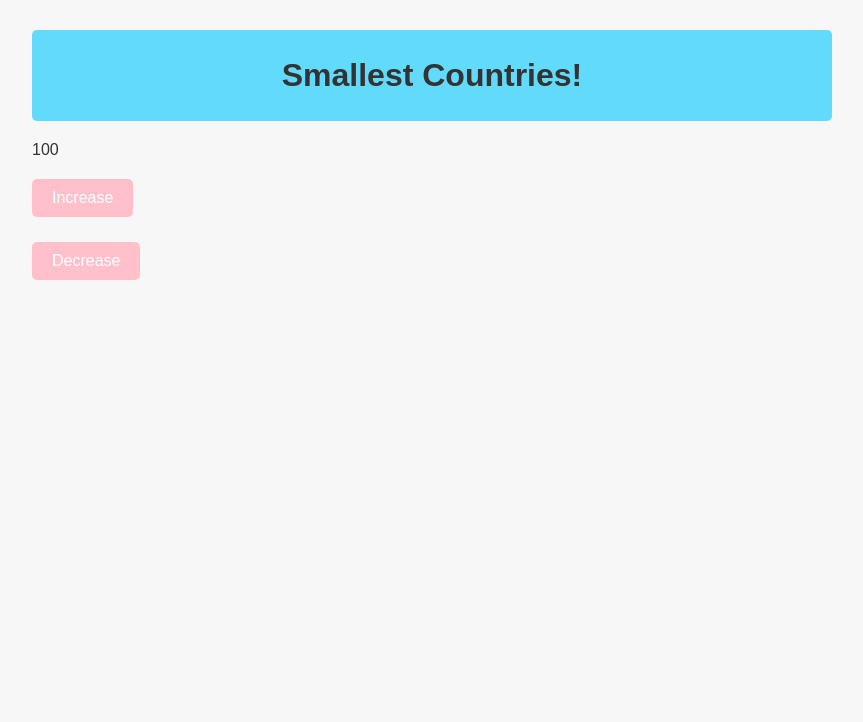
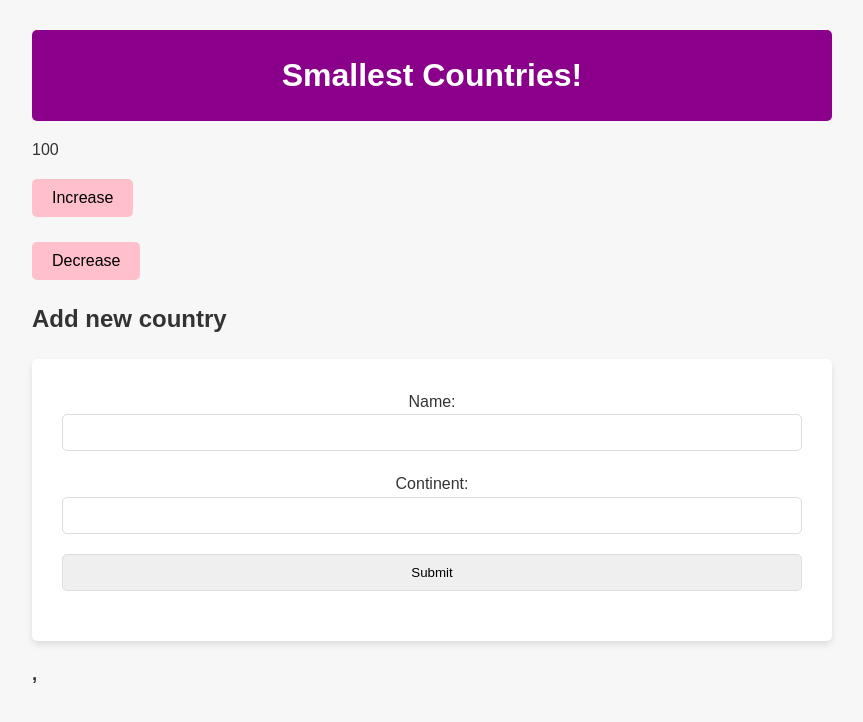
Before and after one commit to lonsnw/dry-tortugas-fs-react, a React (Vite) app: page / in a window 1280 px wide. Shown: the top 722 px of the page, without its empty margins (208-1071 px from the left). Built offline with nearby package versions, Linux system fonts and the light colour scheme.

Commit message:
Updating with POST

```diff
--- a/src/components/App/App.css
+++ b/src/components/App/App.css
@@ -6,7 +6,8 @@
 }
 
 header {
-  background: #61dafb;
+  background: darkmagenta;
+  color: white;
   padding: 20px;
   border-radius: 5px;
   text-align: center;
@@ -42,7 +43,7 @@ input {
 
 button {
   background: pink;
-  color: #fff;
+  color: #000;
   padding: 10px 20px;
   border: none;
   border-radius: 5px;
--- a/src/components/App/App.jsx
+++ b/src/components/App/App.jsx
@@ -3,7 +3,7 @@ import './App.css';
 // useState is a hook; we're importing the function that
 // we're going to use to keep our variables and the content on our page in sync.
 import { useState } from 'react';
-
+import axios from 'axios';
 
 function App() {
   // JavaScript goes inside of the function created for the app
@@ -14,7 +14,9 @@ function App() {
 
   // new way to declare a variable is in an array
   const [counter, setCounter] = useState(100);
-
+  // we can put in test data when we're setting things up to see what's working
+  const [name, setName] = useState('');
+  const [continent, setContinent] = useState('');
   // functions go here
   const increase = () => {
     // counter += 1;
@@ -28,6 +30,23 @@ function App() {
   const decrease = () => {
     setCounter(counter - 1);
     console.log('decrease', counter);
+  }
+
+  // function called when we submit the form
+  const sendToServer = (e) => {
+    // prevent the page from refreshing
+    e.preventDefault();
+    console.log('name', name, 'continent', continent);
+    // TODO: Axios POST
+    const dataToSend = { name: name, continent: continent };
+    // again adding /api because we're using vite as a build tool
+    axios.post('/api/countries', dataToSend).then((response) => {
+      // TODO: Axios GET
+
+    }).catch((error) => {
+      console.error(error);
+      alert('Something went wrong!');
+    })
   }
 
   return (
@@ -46,6 +65,14 @@ function App() {
         <br />
         <button onClick={decrease}>Decrease</button>
       </div>
+      <h2>Add new country</h2>
+      <form onSubmit={sendToServer}>
+        {/*                         getter                         setter */}
+        Name: <input type="text" value={name} onChange={(e) => setName(e.target.value)} />
+        Continent: <input type="text" value={continent} onChange={(e) => setContinent(e.target.value)} />
+        <input type="submit" value="Submit" />
+      </form>
+      <h3>{name}, {continent}</h3>
     </div>
   );
 }
```
